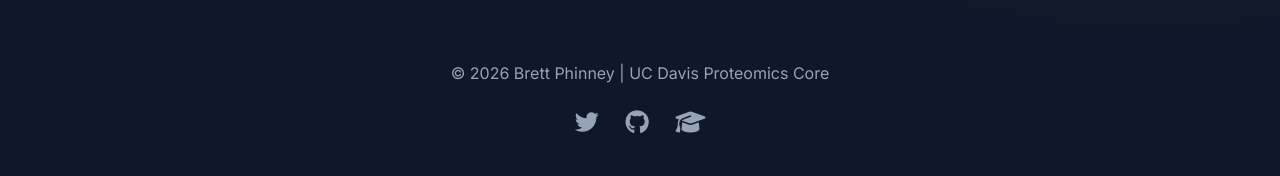
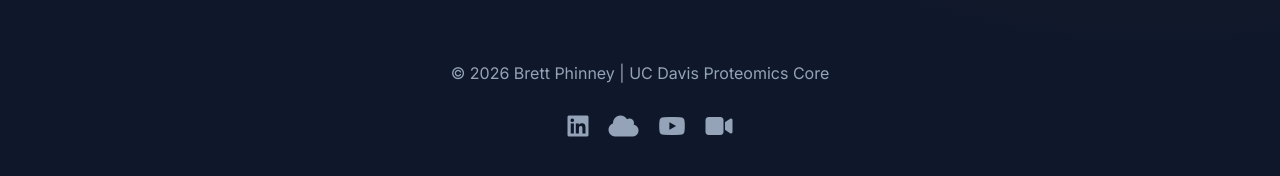
Before and after one commit to bsphinney/bsphinney.github.io, a Jekyll site: the page built from index.html, in a window 1280 px wide and 1400 px high, scrolled down 3006 px. Shown: the part 1203-1379 px from the top of the window. Built offline with Jekyll 4.4.1, drawn with Linux system fonts in a browser that asks for light colours; a style sheet for code colours, icons or effects is not loaded.

Commit message:
Enhance footer with additional social links
Added footer links for Google Scholar, ORCID, LinkedIn, BlueSky, YouTube, AggieVideo, and SciVal.

```diff
--- a/_layouts/default.html
+++ b/_layouts/default.html
@@ -6,8 +6,10 @@
     <title>{{ page.title }} | Brett Phinney</title>
     <link href="https://fonts.googleapis.com/css2?family=Inter:wght@300;400;600&family=Space+Grotesk:wght@500;700&display=swap" rel="stylesheet">
     <link rel="stylesheet" href="https://cdnjs.cloudflare.com/ajax/libs/font-awesome/6.4.0/css/all.min.css">
+    <link rel="stylesheet" href="https://cdn.jsdelivr.net/gh/jpswalsh/academicons@1/css/academicons.min.css">
 
     <style>
+        /* --- CSS Styles --- */
         :root {
             --bg-dark: #0f172a;       /* Deep Navy */
             --bg-card: rgba(30, 41, 59, 0.7); /* Translucent Slate */
@@ -97,7 +99,10 @@
         .btn-outline:hover { background: var(--ucd-gold); color: var(--bg-dark); }
 
         /* Footer */
-        footer { border-top: 1px solid rgba(255,255,255,0.1); padding: 50px; text-align: center; color: var(--text-muted); margin-top: 100px; }
+        footer { border-top: 1px solid rgba(255,255,255,0.1); padding: 50px 5%; text-align: center; color: var(--text-muted); margin-top: 100px; }
+        .footer-links { display: flex; justify-content: center; gap: 20px; margin-top: 20px; flex-wrap: wrap; }
+        .footer-links a { color: var(--text-muted); font-size: 1.5rem; transition: color 0.3s; }
+        .footer-links a:hover { color: var(--ucd-blue); }
 
         /* Mobile */
         @media (max-width: 768px) {
@@ -126,10 +131,15 @@
 
     <footer>
         <p>&copy; {{ site.time | date: '%Y' }} Brett Phinney | UC Davis Proteomics Core</p>
-        <div style="font-size: 1.5rem; margin-top: 15px;">
-            <a href="https://twitter.com/UCDavisProteomics" style="color: #94a3b8; margin: 0 10px;"><i class="fab fa-twitter"></i></a>
-            <a href="https://github.com/" style="color: #94a3b8; margin: 0 10px;"><i class="fab fa-github"></i></a>
-            <a href="https://scholar.google.com/citations?user=2p9wV0kAAAAJ" style="color: #94a3b8; margin: 0 10px;"><i class="fas fa-graduation-cap"></i></a>
+
+        <div class="footer-links">
+            <a href="https://scholar.google.com/citations?hl=en&user=2p9wV0kAAAAJ&view_op=list_works&sortby=pubdate" target="_blank" title="Google Scholar"><i class="ai ai-google-scholar"></i></a>
+            <a href="https://orcid.org/0000-0003-3870-3302" target="_blank" title="ORCID"><i class="ai ai-orcid"></i></a>
+            <a href="https://www.linkedin.com/in/brett-phinney-4776257/" target="_blank" title="LinkedIn"><i class="fab fa-linkedin"></i></a>
+            <a href="https://bsky.app/profile/ucdproteomics.bsky.social" target="_blank" title="BlueSky"><i class="fas fa-cloud"></i></a>
+            <a href="https://www.youtube.com/@UCDavisProteomics" target="_blank" title="YouTube"><i class="fab fa-youtube"></i></a>
+            <a href="https://video.ucdavis.edu/channel/UC%2BDavis%2BProteomics/316022232" target="_blank" title="AggieVideo"><i class="fas fa-video"></i></a>
+            <a href="https://www.scopus.com/authid/detail.uri?authorId=6701891999#tab=metrics" target="_blank" title="SciVal"><i class="ai ai-scopus"></i></a>
         </div>
     </footer>
 
```
